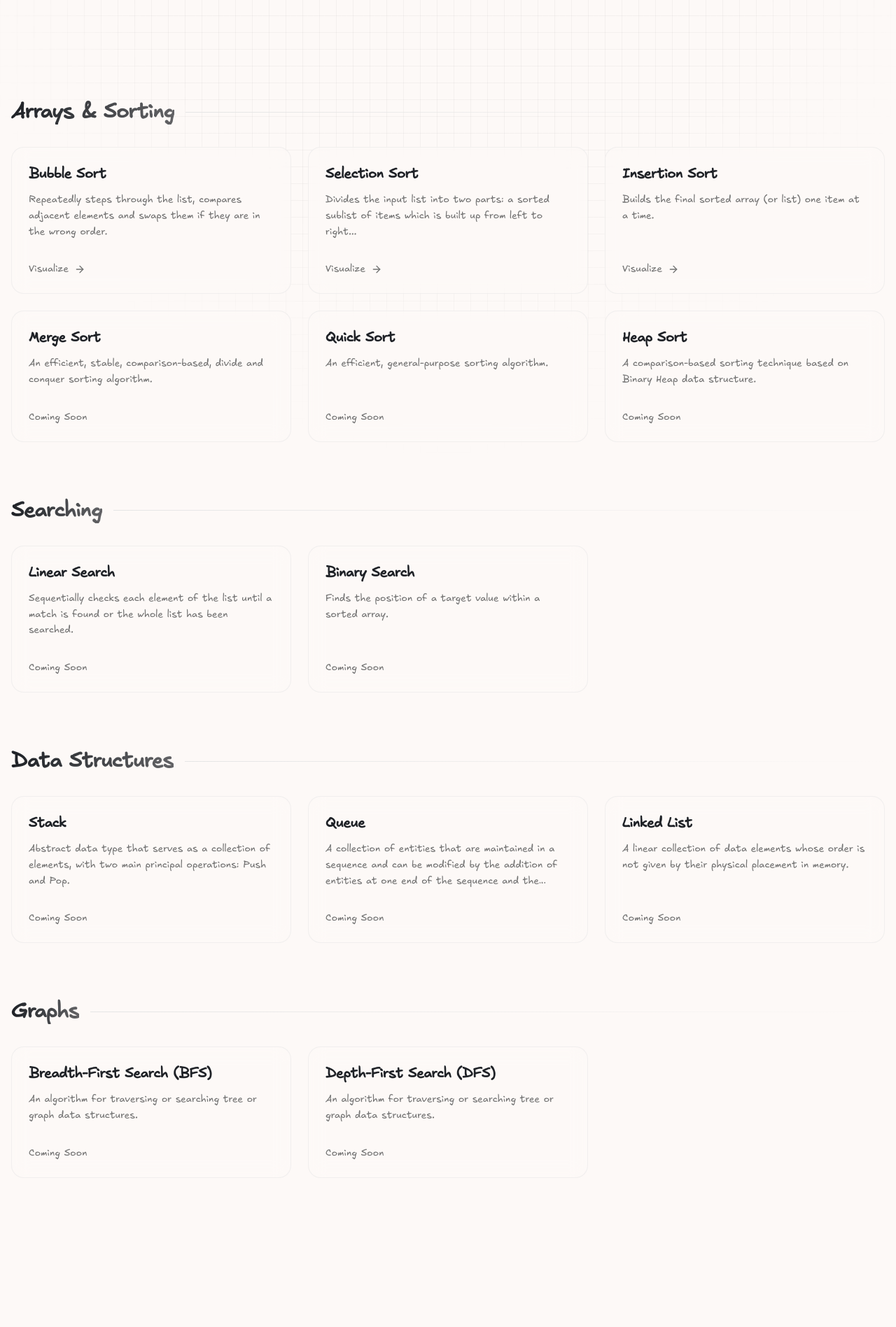
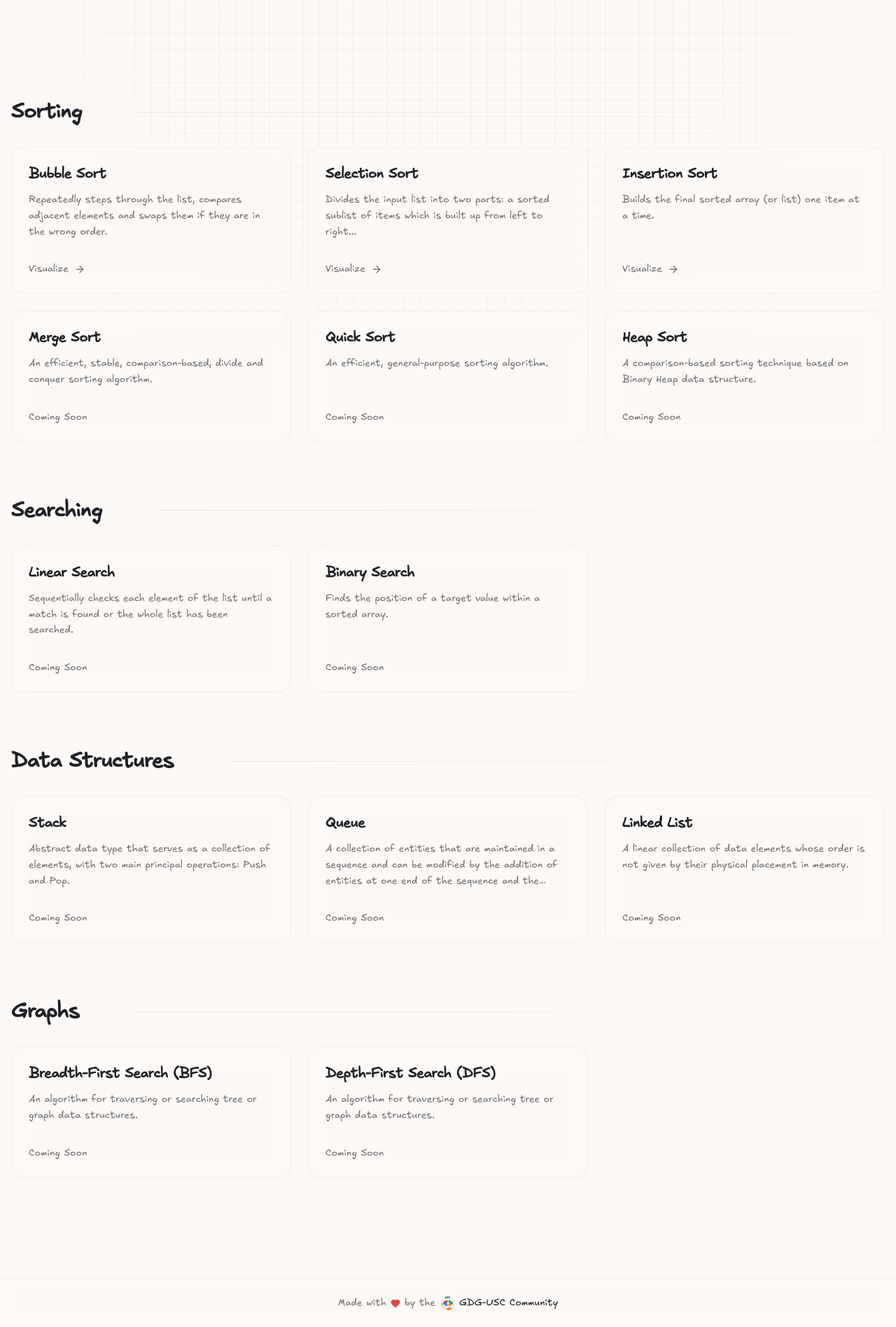
Before and after one commit to gdgoc-usc/algos, a React (Vite) app: page / in a window 1280 px wide. Shown: the part 434-2331 px from the top of the page at 70% size. Before the commit the page ends 2182 px from the top, so only its background shows below. Built offline with nearby package versions, Linux system fonts and the light colour scheme.

Commit message:
feat: migrate to gdg branding

```diff
--- a/src/algorithms/index.ts
+++ b/src/algorithms/index.ts
@@ -1,5 +1,5 @@
 export type AlgorithmCategory =
-  | "Arrays & Sorting"
+  | "Sorting"
   | "Searching"
   | "Data Structures"
   | "Graphs"
@@ -14,11 +14,11 @@ export interface AlgorithmMetadata {
 }
 
 export const algorithms: AlgorithmMetadata[] = [
-  // Arrays & Sorting
+  // Sorting
   {
     slug: "bubble-sort",
     name: "Bubble Sort",
-    category: "Arrays & Sorting",
+    category: "Sorting",
     description:
       "Repeatedly steps through the list, compares adjacent elements and swaps them if they are in the wrong order.",
     implemented: true,
@@ -26,7 +26,7 @@ export const algorithms: AlgorithmMetadata[] = [
   {
     slug: "selection-sort",
     name: "Selection Sort",
-    category: "Arrays & Sorting",
+    category: "Sorting",
     description:
       "Divides the input list into two parts: a sorted sublist of items which is built up from left to right...",
     implemented: true,
@@ -34,27 +34,27 @@ export const algorithms: AlgorithmMetadata[] = [
   {
     slug: "insertion-sort",
     name: "Insertion Sort",
-    category: "Arrays & Sorting",
+    category: "Sorting",
     description: "Builds the final sorted array (or list) one item at a time.",
     implemented: true,
   },
   {
     slug: "merge-sort",
     name: "Merge Sort",
-    category: "Arrays & Sorting",
+    category: "Sorting",
     description:
       "An efficient, stable, comparison-based, divide and conquer sorting algorithm.",
   },
   {
     slug: "quick-sort",
     name: "Quick Sort",
-    category: "Arrays & Sorting",
+    category: "Sorting",
     description: "An efficient, general-purpose sorting algorithm.",
   },
   {
     slug: "heap-sort",
     name: "Heap Sort",
-    category: "Arrays & Sorting",
+    category: "Sorting",
     description:
       "A comparison-based sorting technique based on Binary Heap data structure.",
   },
--- a/src/components/card-item.tsx
+++ b/src/components/card-item.tsx
@@ -8,6 +8,7 @@ interface CardItemProps {
   slug: string;
   implemented?: boolean;
   className?: string;
+  color?: "blue" | "red" | "yellow" | "green";
 }
 
 export function CardItem({
@@ -16,20 +17,41 @@ export function CardItem({
   slug,
   implemented,
   className,
+  color = "blue",
 }: CardItemProps) {
+  const colorStyles = {
+    blue: "hover:border-google-blue/50 group-hover:text-google-blue",
+    red: "hover:border-google-red/50 group-hover:text-google-red",
+    yellow: "hover:border-google-yellow/50 group-hover:text-google-yellow",
+    green: "hover:border-google-green/50 group-hover:text-google-green",
+  };
+
+  const arrowStyles = {
+    blue: "text-google-blue",
+    red: "text-google-red",
+    yellow: "text-google-yellow",
+    green: "text-google-green",
+  };
+
   return (
     <Link
       to={`/algorithms/${slug}`}
       className={cn("group block relative h-full", className)}
     >
       <div
-        className="h-full bg-background/50 backdrop-blur-md border border-border/50 rounded-2xl p-6 transition-all duration-300 ease-out
-        hover:border-primary/50 hover:bg-muted/30
-        hover:-translate-y-1 relative overflow-hidden"
+        className={cn(
+          "h-full bg-background/50 backdrop-blur-md border border-border/50 rounded-2xl p-6 transition-all duration-300 ease-out hover:bg-muted/30 hover:-translate-y-1 relative overflow-hidden",
+          colorStyles[color],
+        )}
       >
         <div className="flex flex-col h-full justify-between space-y-4 relative z-10">
           <div className="space-y-3">
-            <h3 className="font-bold text-xl tracking-tight group-hover:text-primary transition-colors">
+            <h3
+              className={cn(
+                "font-bold text-xl tracking-tight transition-colors",
+                colorStyles[color].split(" ")[1],
+              )}
+            >
               {title}
             </h3>
 
@@ -38,7 +60,12 @@ export function CardItem({
             </p>
           </div>
 
-          <div className="pt-4 flex items-center text-sm font-medium text-muted-foreground group-hover:text-primary transition-colors">
+          <div
+            className={cn(
+              "pt-4 flex items-center text-sm font-medium text-muted-foreground transition-colors",
+              colorStyles[color].split(" ")[1],
+            )}
+          >
             {implemented ? (
               <>
                 <span>Visualize</span>
--- /dev/null
+++ b/src/components/footer.tsx
@@ -0,0 +1,29 @@
+import { GDG_INFO } from "@/lib/constants";
+import { Heart } from "lucide-react";
+
+export function Footer() {
+  return (
+    <footer className="w-full py-6 mt-20 border-t border-border/40 bg-background/50 backdrop-blur-sm">
+      <div className="container mx-auto px-4 flex justify-center text-center">
+        <a
+          href={GDG_INFO.github}
+          target="_blank"
+          rel="noreferrer"
+          className="inline-flex items-center gap-1.5 text-sm text-muted-foreground hover:text-foreground transition-colors group"
+        >
+          Made with{" "}
+          <Heart className="w-3.5 h-3.5 fill-current text-google-red animate-pulse" />{" "}
+          by the
+          <span className="font-medium text-foreground group-hover:text-google-blue transition-colors flex items-center gap-1.5 ml-0.5">
+            <img
+              src={GDG_INFO.logo}
+              alt="GDG Logo"
+              className="w-5 h-5 rounded-full object-cover"
+            />
+            GDG-USC Community
+          </span>
+        </a>
+      </div>
+    </footer>
+  );
+}
--- a/src/components/layout.tsx
+++ b/src/components/layout.tsx
@@ -1,4 +1,5 @@
 import type { ReactNode } from "react";
+import { Footer } from "./footer";
 
 interface LayoutProps {
   children: ReactNode;
@@ -16,6 +17,10 @@ export function Layout({ children }: LayoutProps) {
       <div className="flex-1 flex flex-col relative z-10 w-full">
         {children}
       </div>
+
+      <div className="relative z-10">
+        <Footer />
+      </div>
     </div>
   );
 }
--- a/src/index.css
+++ b/src/index.css
@@ -12,50 +12,56 @@
 @custom-variant dark (&:is(.dark *));
 
 :root {
+  --google-blue: #4285f4;
+  --google-red: #db4437;
+  --google-yellow: #f4b400;
+  --google-green: #0f9d58;
+
   --background: oklch(0.985 0.005 60);
   --foreground: oklch(0.25 0.01 260);
   --card: oklch(0.985 0.005 60);
   --card-foreground: oklch(0.25 0.01 260);
   --popover: oklch(0.985 0.005 60);
   --popover-foreground: oklch(0.25 0.01 260);
-  --primary: oklch(0.205 0 0);
-  --primary-foreground: oklch(0.985 0 0);
+  --primary: var(--google-blue);
+  --primary-foreground: white;
   --secondary: oklch(0.96 0.005 60);
   --secondary-foreground: oklch(0.205 0 0);
   --muted: oklch(0.96 0.005 60);
   --muted-foreground: oklch(0.556 0 0);
   --accent: oklch(0.96 0.005 60);
   --accent-foreground: oklch(0.205 0 0);
-  --destructive: oklch(0.58 0.22 27);
+  --destructive: var(--google-red);
   --border: oklch(0.922 0 0);
   --input: oklch(0.922 0 0);
-  --ring: oklch(0.708 0 0);
-  --chart-1: oklch(0.809 0.105 251.813);
-  --chart-2: oklch(0.623 0.214 259.815);
-  --chart-3: oklch(0.546 0.245 262.881);
-  --chart-4: oklch(0.488 0.243 264.376);
-  --chart-5: oklch(0.424 0.199 265.638);
+  --ring: var(--google-blue);
+  --chart-1: var(--google-blue);
+  --chart-2: var(--google-red);
+  --chart-3: var(--google-yellow);
+  --chart-4: var(--google-green);
+  --chart-5: #ea4335;
   --radius: 0.625rem;
   --sidebar: oklch(0.985 0.005 60);
   --sidebar-foreground: oklch(0.25 0.01 260);
-  --sidebar-primary: oklch(0.205 0 0);
-  --sidebar-primary-foreground: oklch(0.985 0 0);
+  --sidebar-primary: var(--google-blue);
+  --sidebar-primary-foreground: white;
   --sidebar-accent: oklch(0.96 0.005 60);
   --sidebar-accent-foreground: oklch(0.205 0 0);
   --sidebar-border: oklch(0.922 0 0);
-  --sidebar-ring: oklch(0.708 0 0);
+  --sidebar-ring: var(--google-blue);
 }
 
 .dark {
-  --background: oklch(0.18 0.01 260);
-  --foreground: oklch(0.92 0.01 60);
-  --card: oklch(0.18 0.01 260);
-  --card-foreground: oklch(0.92 0.01 60);
-  --popover: oklch(0.18 0.01 260);
-  --popover-foreground: oklch(0.92 0.01 60);
-  --primary: oklch(0.87 0 0);
-  --primary-foreground: oklch(0.205 0 0);
-  --secondary: oklch(0.22 0.01 260);
+  --background: oklch(0.18 0.02 260);
+  --foreground: oklch(0.95 0.01 60);
+  --card: oklch(0.2 0.02 260);
+  --card-foreground: oklch(0.95 0.01 60);
+  --popover: oklch(0.2 0.02 260);
+  --popover-foreground: oklch(0.95 0.01 60);
+  --primary: var(--google-blue);
+  --primary-foreground: white;
+  --secondary: oklch(0.2 0.01 260);
+
   --secondary-foreground: oklch(0.92 0.01 60);
   --muted: oklch(0.22 0.01 260);
   --muted-foreground: oklch(0.708 0 0);
@@ -96,6 +102,10 @@
   --color-chart-2: var(--chart-2);
   --color-chart-1: var(--chart-1);
   --color-ring: var(--ring);
+  --color-google-blue: var(--google-blue);
+  --color-google-red: var(--google-red);
+  --color-google-yellow: var(--google-yellow);
+  --color-google-green: var(--google-green);
   --color-input: var(--input);
   --color-border: var(--border);
   --color-destructive: var(--destructive);
--- /dev/null
+++ b/src/lib/constants.ts
@@ -0,0 +1,6 @@
+export const GDG_INFO = {
+  name: "Google Developer Groups on Campus - University of San Carlos",
+  logo: "/gdg/logo.jpg",
+  banner: "/gdg/banner.png",
+  github: "https://github.com/gdgoc-usc/algos",
+};
--- a/src/pages/HomePage.tsx
+++ b/src/pages/HomePage.tsx
@@ -1,4 +1,5 @@
 import { algorithms, type AlgorithmCategory } from "@/algorithms";
+import { GDG_INFO } from "@/lib/constants";
 import { CardItem } from "@/components/card-item";
 import { ModeToggle } from "@/components/mode-toggle";
 
@@ -7,7 +8,7 @@ import { ArrowRight, Code2 } from "lucide-react";
 
 export function HomePage() {
   const categories: AlgorithmCategory[] = [
-    "Arrays & Sorting",
+    "Sorting",
     "Searching",
     "Data Structures",
     "Graphs",
@@ -23,7 +24,7 @@ export function HomePage() {
       <main className="container mx-auto px-4 py-16 space-y-24 relative z-10">
         {/* Hero Section */}
         <div className="text-center space-y-8 py-12 relative">
-          <h1 className="text-6xl md:text-7xl lg:text-8xl font-bold tracking-tighter bg-clip-text text-transparent bg-gradient-to-b from-foreground to-foreground/50 pb-4">
+          <h1 className="text-6xl md:text-7xl lg:text-8xl font-bold tracking-tighter text-foreground pb-4">
             algos-visualizer
           </h1>
 
@@ -45,7 +46,7 @@ export function HomePage() {
               Start Learning <ArrowRight className="w-4 h-4" />
             </a>
             <a
-              href="https://github.com/gian-gg/algos"
+              href={GDG_INFO.github}
               target="_blank"
               rel="noreferrer"
               className="inline-flex items-center justify-center gap-2 px-8 py-3 rounded-full bg-secondary text-secondary-foreground font-medium transition-transform hover:scale-105 active:scale-95 border border-border/50"
@@ -57,19 +58,31 @@ export function HomePage() {
 
         {/* Algorithm Categories */}
         <div id="algorithms" className="space-y-20">
-          {categories.map((category) => {
+          {categories.map((category, index) => {
             const categoryAlgorithms = algorithms.filter(
               (algo) => algo.category === category,
             );
 
             if (categoryAlgorithms.length === 0) return null;
 
+            // Cycle through Google colors
+            const colors: ("blue" | "red" | "yellow" | "green")[] = [
+              "blue",
+              "red",
+              "yellow",
+              "green",
+            ];
+            const categoryColor = colors[index % colors.length];
+
             return (
               <div key={category} className="space-y-8">
                 <div className="flex items-center gap-4">
-                  <h2 className="text-3xl font-bold tracking-tight bg-clip-text text-transparent bg-gradient-to-r from-foreground to-foreground/70">
+                  <h2 className="text-3xl font-bold tracking-tight text-foreground">
                     {category}
                   </h2>
+                  <div
+                    className={`h-1 w-12 rounded-full bg-google-${categoryColor}`}
+                  />
                   <div className="h-px flex-1 bg-gradient-to-r from-border to-transparent" />
                 </div>
 
@@ -81,6 +94,7 @@ export function HomePage() {
                       description={algo.description}
                       slug={algo.slug}
                       implemented={algo.implemented}
+                      color={categoryColor}
                     />
                   ))}
                 </div>
```
Also changed, not shown: public/gdg/banner.png (added), public/gdg/logo.jpg (added), 3 other files (tests, documents, lock files or other folders).
